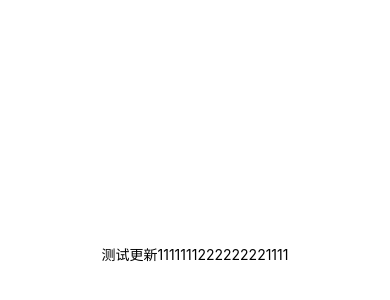
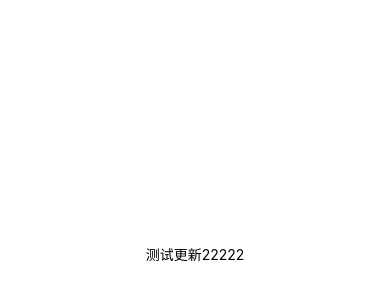
Before and after one commit to Clark124/testUpdate, a React Native app: screen / in a window 390 px wide. Shown: the part 168-468 px from the top of the page. Built offline with nearby package versions, Linux system fonts and the light colour scheme.

Commit message:
update222

```diff
--- a/App.js
+++ b/App.js
@@ -4,7 +4,7 @@ import { StyleSheet, Text, View } from 'react-native';
 export default function App() {
   return (
     <View style={styles.container}>
-      <Text>测试更新1111111222222221111</Text>
+      <Text>测试更新22222</Text>
       <StatusBar style="auto" />
     </View>
   );
```
